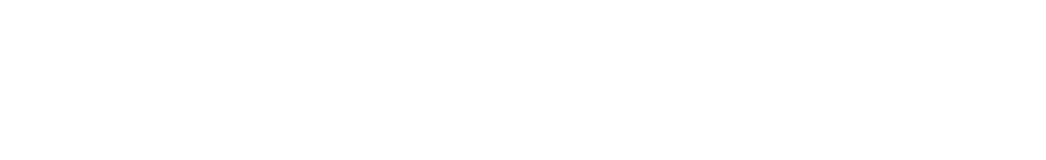
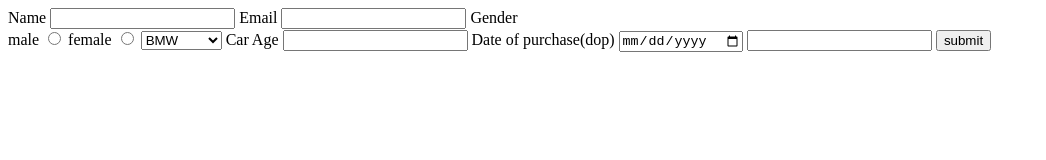
Before and after one commit to acciojob/car-insurance-form-Razz700, a website: page main.html in a window 1280 px wide. Shown: the whole page, without its empty margins (0-1046 px from the left). Drawn offline with Linux system fonts and the light colour scheme.

Commit message:
created a submission

```diff
--- a/main.html
+++ b/main.html
@@ -10,7 +10,27 @@
 	<!-- the entire body must be written by student -->
     <script type="text/javascript" src="./script.js">
 </script>
+	<form method="post">
+		<label for="name">Name</label>
+		<input type="text" id="name" required>
 
+		<label for="email">Email</label>
+		<input type="email" id="email" required>
+		Gender<br><label for="gender">male</label>
+		<input type="radio" name="gender" required>
+		<label for="gender">female</label>
+		<input type="radio" name="gender" required>
+		<label for="cars"></label>
+		<select id="cars"><option>BMW</option><option>Audi</option><option>Mercedez</option></select>
+		<label for="carage">Car Age</label>
+		<input type="number" id="carage" required>
+		<label for="dop">Date of purchase(dop)</label>
+		<input type="date" id="dop" required>
+		<label for="password"></label>
+		<input type="password" id="password" required>
+		<button type="submit">submit</button>
+
+	</form>
 </body>
 
 </html>
```
